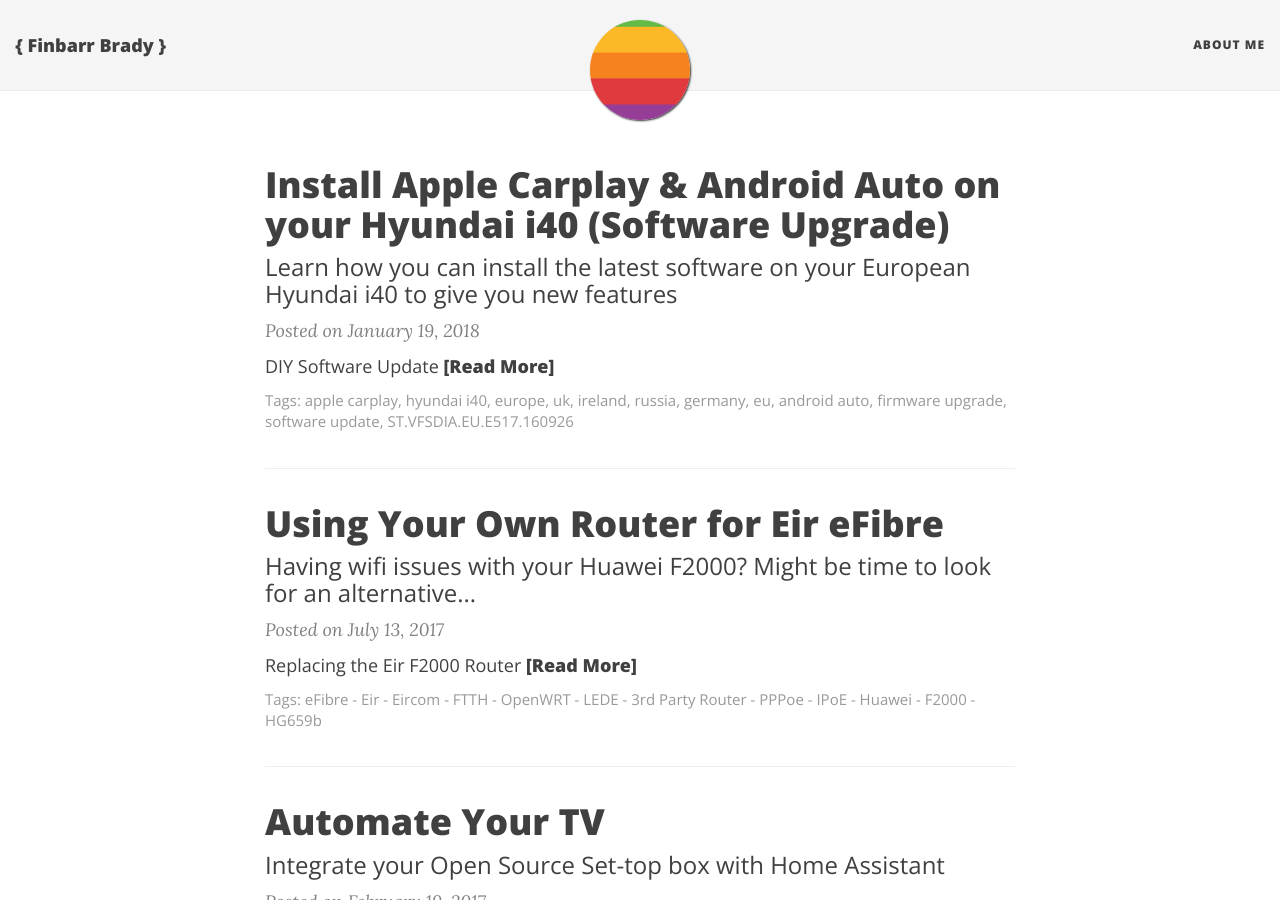
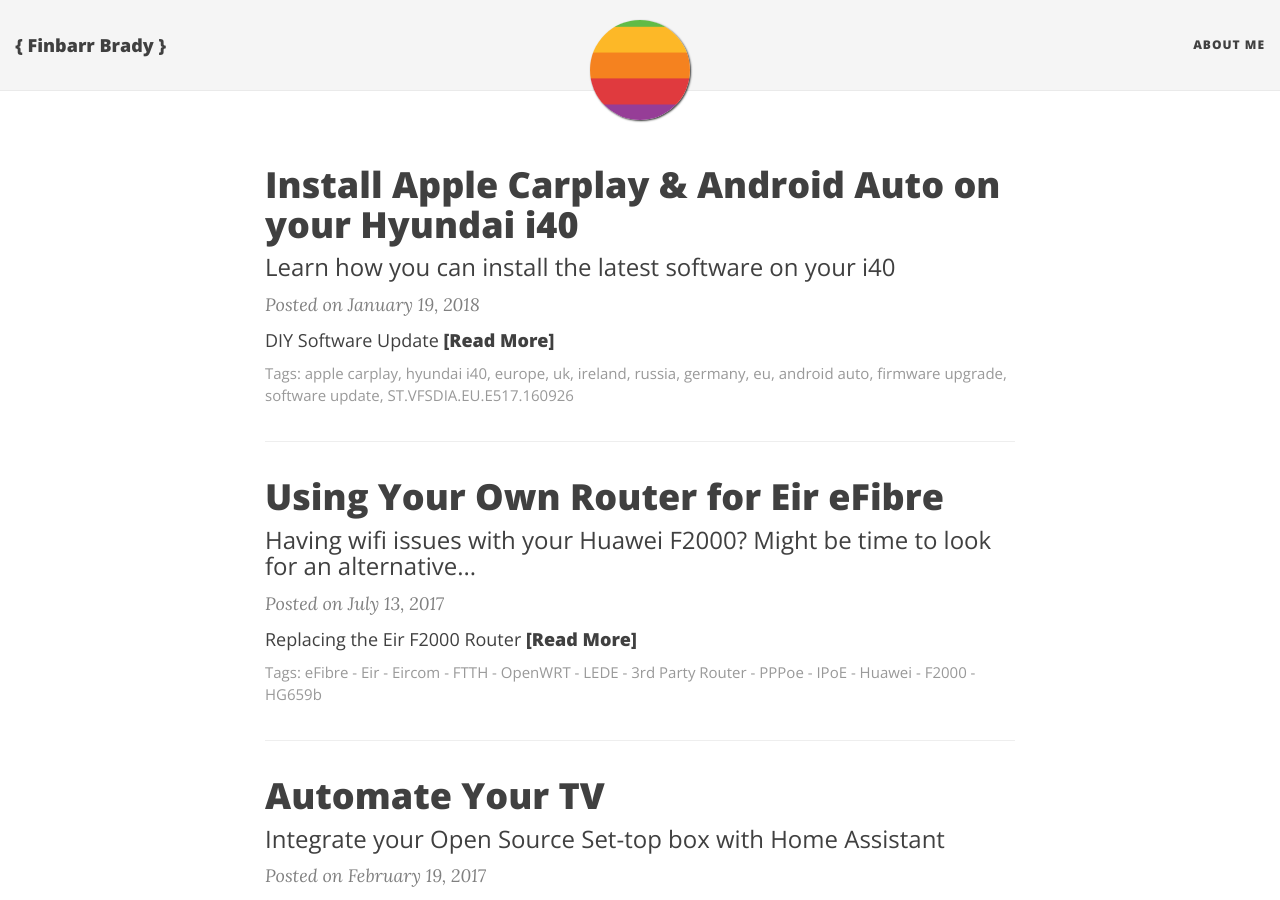
Before and after one commit to fbradyirl/fbradyirl_archive.github.io, a Jekyll site: the page built from index.html, in a window 1280 px wide and 900 px high. Built offline with Jekyll 4.4.1, drawn with Linux system fonts in a browser that asks for light colours; nearby versions of some CDN libraries; the list of posts is cut into pages by our own code.

Commit message:
Update 2018-01-19-install-apple-carplay-android-auto-on-your-hyundai-i40-software-upgrade.md

```diff
--- a/_posts/2018-01-19-install-apple-carplay-android-auto-on-your-hyundai-i40-software-upgrade.md
+++ b/_posts/2018-01-19-install-apple-carplay-android-auto-on-your-hyundai-i40-software-upgrade.md
@@ -1,7 +1,7 @@
 ---
 layout: post
 published: true
-title: Install Apple Carplay & Android Auto on your Hyundai i40 (Software Upgrade)
+title: Install Apple Carplay & Android Auto on your Hyundai i40
 tags:
   - apple carplay
   - hyundai i40
@@ -15,9 +15,7 @@
   - firmware upgrade
   - software update
   - ST.VFSDIA.EU.E517.160926
-subtitle: >-
-  Learn how you can install the latest software on your European Hyundai i40 to
-  give you new features
+subtitle: Learn how you can install the latest software on your i40
 date: '2018-01-19'
 ---
 ## DIY Software Update
```
